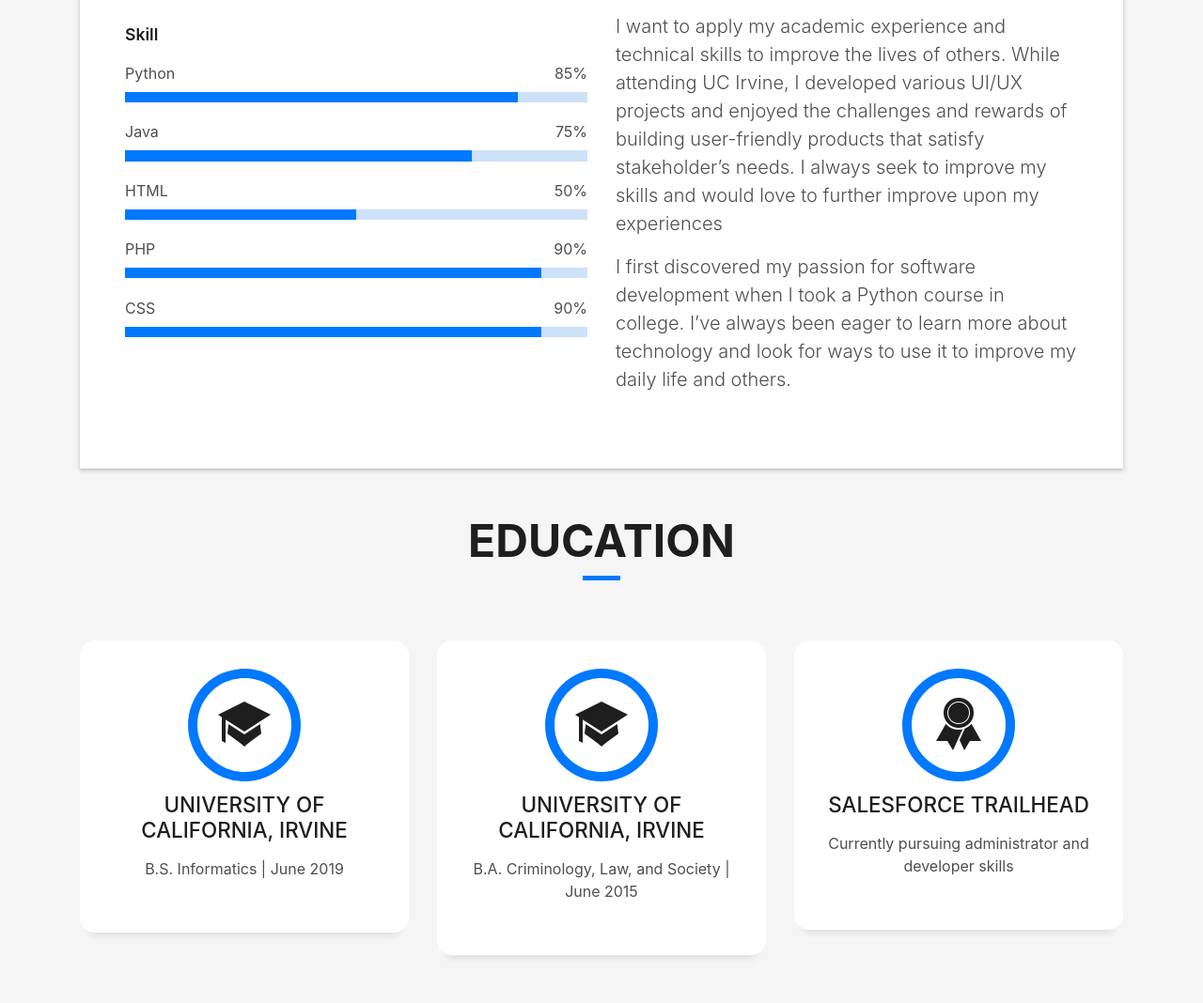
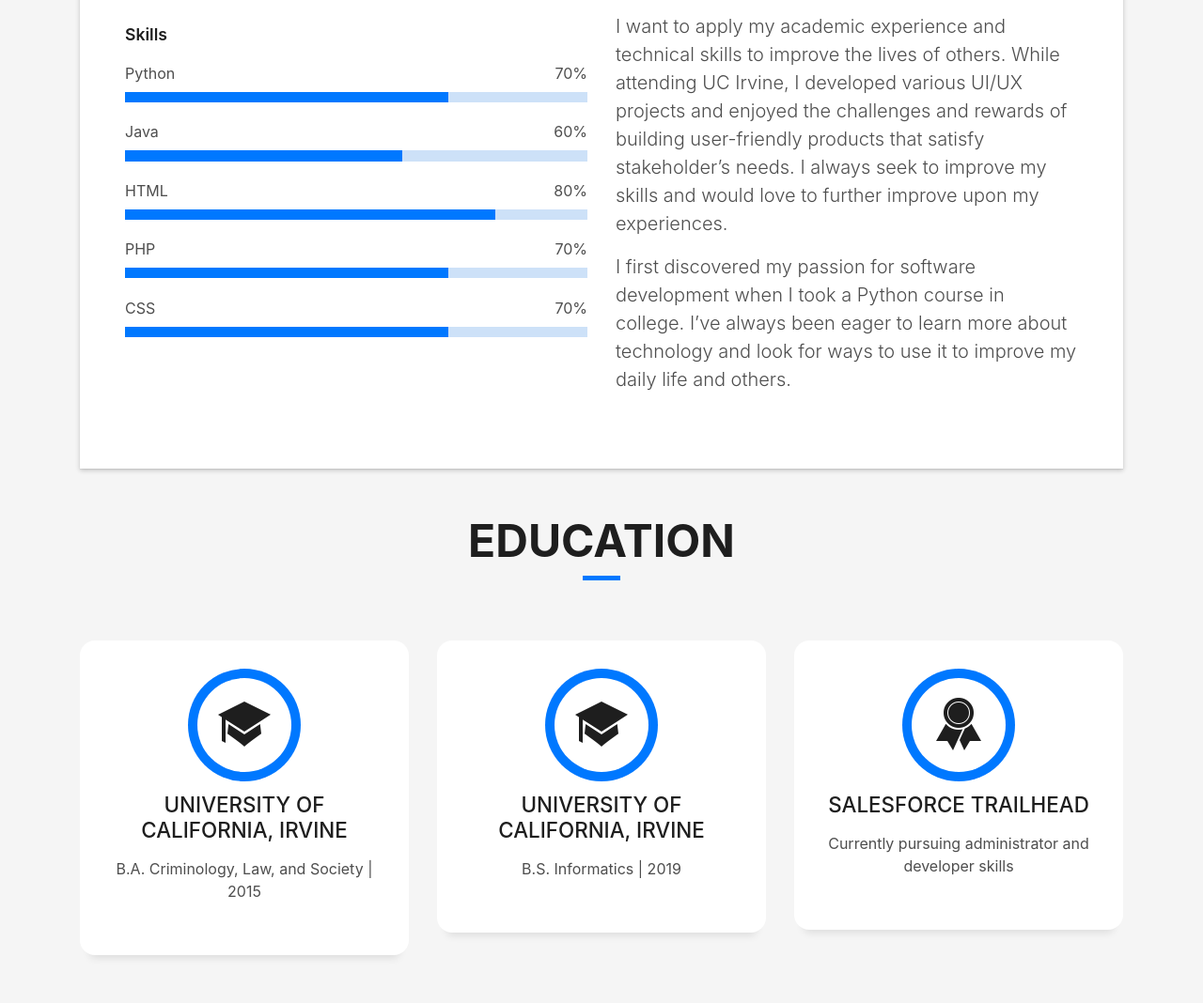
Before and after one commit to tksoyk/tksoyk.github.io, a plain HTML site: page index.html in a window 1280 px wide. Shown: the part 1077-2145 px from the top of the page at 94% size. Drawn offline with Linux system fonts and the light colour scheme; files whose address does not match are found by name.

Commit message:
updated the content

```diff
--- a/css/style.css
+++ b/css/style.css
@@ -775,11 +775,6 @@ a:hover {
   background-color: #fff;
 }
 
-.work-box:hover img {
-  -webkit-transform: scale(1.3);
-  transform: scale(1.3);
-}
-
 .work-img {
   display: block;
   overflow: hidden;
--- a/index.html
+++ b/index.html
@@ -102,30 +102,30 @@
                   </div>
                 </div>
                 <div class="skill-mf">
-                  <p class="title-s">Skill</p>
-                  <span>Python</span> <span class="pull-right">85%</span>
+                  <p class="title-s">Skills</p>
+                  <span>Python</span> <span class="pull-right">70%</span>
                   <div class="progress">
-                    <div class="progress-bar" role="progressbar" style="width: 85%;" aria-valuenow="85" aria-valuemin="0"
+                    <div class="progress-bar" role="progressbar" style="width: 70%;" aria-valuenow="85" aria-valuemin="0"
                       aria-valuemax="100"></div>
                   </div>
-                  <span>Java</span> <span class="pull-right">75%</span>
+                  <span>Java</span> <span class="pull-right">60%</span>
                   <div class="progress">
-                    <div class="progress-bar" role="progressbar" style="width: 75%" aria-valuenow="75" aria-valuemin="0"
+                    <div class="progress-bar" role="progressbar" style="width: 60%" aria-valuenow="75" aria-valuemin="0"
                       aria-valuemax="100"></div>
                   </div>
-                  <span>HTML</span> <span class="pull-right">50%</span>
+                  <span>HTML</span> <span class="pull-right">80%</span>
                   <div class="progress">
-                    <div class="progress-bar" role="progressbar" style="width: 50%" aria-valuenow="50" aria-valuemin="0"
+                    <div class="progress-bar" role="progressbar" style="width: 80%" aria-valuenow="50" aria-valuemin="0"
                       aria-valuemax="100"></div>
                   </div>
-                  <span>PHP</span> <span class="pull-right">90%</span>
+                  <span>PHP</span> <span class="pull-right">70%</span>
                   <div class="progress">
-                    <div class="progress-bar" role="progressbar" style="width: 90%" aria-valuenow="90" aria-valuemin="0"
+                    <div class="progress-bar" role="progressbar" style="width: 70%" aria-valuenow="90" aria-valuemin="0"
                       aria-valuemax="100"></div>
                   </div>
-		  <span>CSS</span> <span class="pull-right">90%</span>
+		  <span>CSS</span> <span class="pull-right">70%</span>
 		  <div class="progress">
-                    <div class="progress-bar" role="progressbar" style="width: 90%" aria-valuenow="90" aria-valuemin="0"
+                    <div class="progress-bar" role="progressbar" style="width: 70%" aria-valuenow="90" aria-valuemin="0"
                       aria-valuemax="100"></div>
                   </div>
 		</div>
@@ -141,7 +141,7 @@
 	            Hello! My name is Claire S. Kim. Welcome to my website.
                   </p>
                   <p class="lead">
-                    I want to apply my academic experience and technical skills to improve the lives of others. While attending UC Irvine, I developed various UI/UX projects and enjoyed the challenges and rewards of building user-friendly products that satisfy stakeholder’s needs. I always seek to improve my skills and would love to further improve upon my experiences
+                    I want to apply my academic experience and technical skills to improve the lives of others. While attending UC Irvine, I developed various UI/UX projects and enjoyed the challenges and rewards of building user-friendly products that satisfy stakeholder’s needs. I always seek to improve my skills and would love to further improve upon my experiences.
 		  </p>
                   <p class="lead">
                     I first discovered my passion for software development when I took a Python course in college. I’ve always been eager to learn more about technology and look for ways to use it to improve my daily life and others.
@@ -156,7 +156,7 @@
   </section>
 
   <!--/ Section Services Star /-->
-  <section id="service" class="services-mf route">
+  <section id="education" class="services-mf route">
     <div class="container">
       <div class="row">
         <div class="col-sm-12">
@@ -177,12 +177,12 @@
             <div class="service-content">
               <h2 class="s-title">University of California, Irvine</h2>
               <p class="s-description text-center">
-              	B.S. Informatics | June 2019
+              	B.A. Criminology, Law, and Society | 2015
 	      </p>
             </div>
           </div>
         </div>
-        <div class="col-md-4">
+	<div class="col-md-4">
           <div class="service-box">
             <div class="service-ico">
               <span class="ico-circle"><i class="ion-university"></i></span>
@@ -190,7 +190,7 @@
             <div class="service-content">
               <h2 class="s-title">University of California, Irvine</h2>
               <p class="s-description text-center">
-              	B.A. Criminology, Law, and Society | June 2015
+              	B.S. Informatics | 2019
 	      </p>
             </div>
           </div>
@@ -227,11 +227,11 @@
         </div>
       </div>
       <div class="row">
-        <div class="col-sm-6">
+        <div class="col-md-6">
           <div class="work-box">
             <a href="https://capstone.ics.uci.edu/" target="_blank">
               <div class="work-img">
-                <img src="img/ucirvine_logo.png" alt="" class="img-fluid">
+                <img src="img/ucirvine_pic.jpg" alt="" class="img-fluid">
               </div>
               <div class="work-content">
                 <div class="row">
```
Also changed, not shown: img/boba-loca.jpg, img/bobaloca.png (deleted), img/ucirvine_logo.png (deleted), img/ucirvine_pic.jpg (added).
